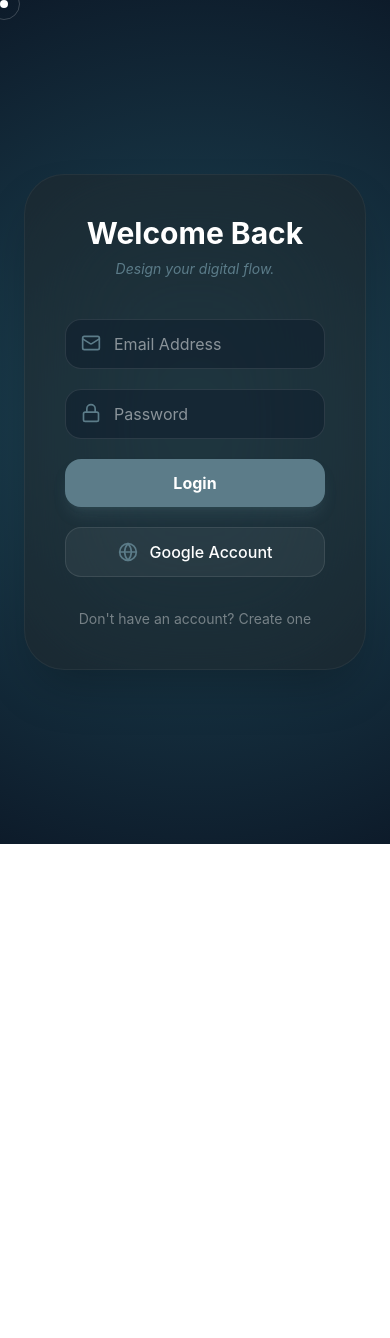
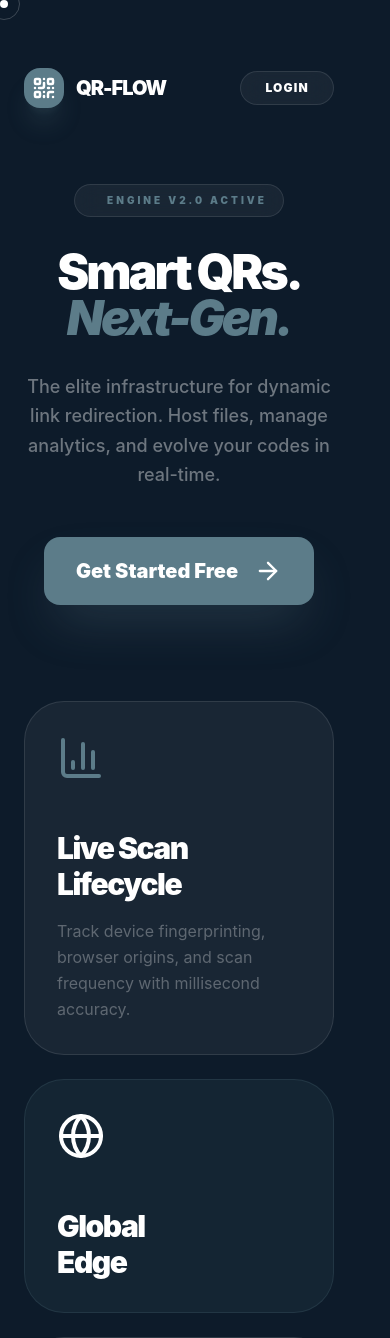
Before and after one commit to Gadi-Satwika/Shareable-QR, a React (Vite) app in the folder client/: page / in a window 390 px wide. Shown: the top 1338 px of the page. Before the commit the page ends 844 px from the top, so only its background shows below. Built offline with nearby package versions, Linux system fonts and the light colour scheme.

Commit message:
Added Landing Page and modified small changes

```diff
--- a/client/src/App.css
+++ b/client/src/App.css
@@ -182,3 +182,9 @@
     border-right-color: var(--border);
   }
 }
+
+
+html {
+  scroll-behavior: smooth;
+  background-color: #0D1B2A; /* Match your petrol theme */
+}
--- a/client/src/App.jsx
+++ b/client/src/App.jsx
@@ -8,6 +8,7 @@ import MyQRs from './pages/MyQRs';
 import ProtectedRoute from './components/ProtectedRoute';
 import Analytics from './pages/Analytics';
 import Settings from './pages/Settings';
+import Landing from './pages/Landing';
 
 const Layout = ({ children }) => {
     const location = useLocation();
@@ -40,6 +41,7 @@ function App() {
         <GlowCursor />
         <Layout>
             <Routes>
+              <Route path="/" element={<Landing />} />
               <Route path="/login" element={<Login />} />
               <Route
                   path="/dashboard"
@@ -73,7 +75,7 @@ function App() {
                       </ProtectedRoute>
                   }
               />
-              <Route path="/" element={localStorage.getItem('token') ? <Navigate to="/dashboard" /> : <Login />} />
+              <Route path="/" element={localStorage.getItem('token') ? <Navigate to="/dashboard" /> : <Landing />} />
             </Routes>
         </Layout>
     </Router>
--- a/client/src/index.css
+++ b/client/src/index.css
@@ -1,12 +1,19 @@
 @import "tailwindcss";
 
 @layer base {
+  html, body, #root {
+    margin: 0 !important;
+    padding: 0 !important;
+    width: 100vw !important;
+    min-height: 100vh;
+    overflow-x: hidden; /* Fixes the right-side gap */
+    background-color: #0D1B2A;
+  }
+
   body {
-    margin: 0;
-    /* Using the #1F4959 and #0D1B2A depth */
-    background: linear-gradient(135deg, #1F4959 0%, #0D1B2A 100%);
-    min-height: 100vh;
-    color: #FFFFFF;
-    font-family: 'Inter', sans-serif; /* Clean, modern font */
+    display: block !important;
+    /* Creating a deep, fixed background that never shifts */
+    background: radial-gradient(circle at 50% 0%, #1F4959 0%, #0D1B2A 70%);
+    background-attachment: fixed;
   }
 }
--- a/client/src/pages/Landing.jsx
+++ b/client/src/pages/Landing.jsx
@@ -1,3 +1,98 @@
-export default function Landing(){
-    return <div>Hello</div>
-}
+import React from 'react';
+import { Link } from 'react-router-dom';
+import { QrCode, ArrowRight, Zap, BarChart3, Shield, Globe, Layers } from 'lucide-react';
+
+const Landing = () => {
+    return (
+        <div className="w-full flex flex-col items-center selection:bg-[#5C7C89] bg-[#0D1B2A] min-h-screen overflow-x-hidden">
+
+            {/* --- PREMIUM NAVIGATION --- */}
+            <nav className="w-full max-w-7xl px-6 md:px-12 h-24 flex justify-between items-center z-50">
+                <div className="flex items-center gap-3">
+                    <div className="bg-[#5C7C89] p-2 md:p-2.5 rounded-2xl shadow-xl shadow-[#5C7C89]/20">
+                        <QrCode size={24} strokeWidth={2.5} className="text-white" />
+                    </div>
+                    <span className="text-xl md:text-2xl font-black tracking-tighter text-white uppercase">QR-Flow</span>
+                </div>
+                <Link to="/login" className="bg-white/5 hover:bg-white text-white hover:text-[#0D1B2A] px-6 md:px-8 py-2 md:py-3 rounded-full text-xs md:text-sm font-black transition-all border border-white/10 backdrop-blur-md uppercase tracking-widest">
+                    Login
+                </Link>
+            </nav>
+
+            {/* --- HERO SECTION: HIGH DENSITY & RESPONSIVE --- */}
+            <main className="w-full max-w-7xl px-6 md:px-12 pt-12 md:pt-32 pb-24 md:pb-40 flex flex-col items-center text-center">
+
+                {/* Status Badge */}
+                <div className="inline-flex items-center gap-2 bg-white/5 border border-white/10 px-4 py-2 rounded-full mb-8 md:mb-10 backdrop-blur-md">
+                    <div className="w-2 h-2 bg-[#5C7C89] rounded-full animate-ping"></div>
+                    <span className="text-[10px] font-black uppercase tracking-[0.3em] text-[#5C7C89]">Engine v2.0 Active</span>
+                </div>
+
+                {/* Main Heading: Responsive Sizing */}
+                <h1 className="text-5xl sm:text-6xl md:text-[8rem] lg:text-[10rem] font-black tracking-[-0.06em] leading-[0.95] md:leading-[0.85] mb-8 md:mb-12 text-white">
+                    Smart QRs. <br/>
+                    <span className="text-[#5C7C89] italic">Next-Gen.</span>
+                </h1>
+
+                {/* Description: Professional Weight */}
+                <p className="text-lg md:text-2xl text-white/40 max-w-3xl mb-12 md:mb-16 leading-relaxed font-medium">
+                    The elite infrastructure for dynamic link redirection. <br className="hidden md:block" />
+                    Host files, manage analytics, and evolve your codes in real-time.
+                </p>
+
+                {/* Exclusive CTA: Responsive Padding */}
+                <Link to="/login" className="group relative bg-[#5C7C89] text-white px-8 md:px-14 py-5 md:py-7 rounded-2xl md:rounded-[2.5rem] font-black text-xl md:text-2xl flex items-center gap-4 hover:bg-[#4a6570] transition-all shadow-2xl shadow-[#5C7C89]/30 mb-24 md:mb-40">
+                    Get Started Free
+                    <ArrowRight className="group-hover:translate-x-2 transition-transform" size={28} />
+                </Link>
+
+                {/* --- THE "NOT EMPTY" BENTO GRID --- */}
+                <div className="grid grid-cols-1 md:grid-cols-2 lg:grid-cols-3 gap-6 md:gap-8 w-full text-left">
+
+                    {/* Large Card: Fixed Text Color */}
+                    <div className="lg:col-span-2 bg-white/5 border border-white/10 p-8 md:p-12 rounded-[2.5rem] md:rounded-[4rem] flex flex-col justify-between hover:bg-white/[0.07] transition-all group">
+                        <BarChart3 className="text-[#5C7C89] mb-12 md:mb-20 group-hover:scale-110 transition-transform" size={48} />
+                        <div>
+                            <h3 className="text-3xl md:text-4xl font-black mb-4 tracking-tighter text-white">Live Scan Lifecycle</h3>
+                            <p className="text-white/30 text-base md:text-lg leading-relaxed">Track device fingerprinting, browser origins, and scan frequency with millisecond accuracy.</p>
+                        </div>
+                    </div>
+
+                    {/* Accent Card: Fixed Text Color */}
+                    <div className="bg-[#5C7C89]/10 border border-[#5C7C89]/20 p-8 md:p-12 rounded-[2.5rem] md:rounded-[4rem] flex flex-col justify-between hover:bg-[#5C7C89]/20 transition-all">
+                        <Globe className="text-white mb-12 md:mb-20" size={48} />
+                        <h3 className="text-3xl font-black tracking-tighter text-white">Global <br/> Edge</h3>
+                    </div>
+
+                    <FeatureCard icon={<Shield />} title="Secure Assets" desc="End-to-end encrypted file hosting for every QR asset." />
+                    <FeatureCard icon={<Zap />} title="Dynamic Logic" desc="Change destinations instantly without reprinting codes." />
+                    <FeatureCard icon={<Layers />} title="Management" desc="A unified library for all your dynamic flows." />
+                </div>
+            </main>
+
+            {/* --- EXCLUSIVE FOOTER: Responsive Layout --- */}
+            <footer className="w-full max-w-7xl px-6 md:px-12 py-12 md:py-20 border-t border-white/5 flex flex-col md:flex-row justify-between items-center gap-8 md:gap-10 opacity-30">
+                <div className="flex items-center gap-3">
+                    <QrCode size={20} className="text-white" />
+                    <span className="text-sm font-black tracking-widest uppercase text-white">QR-Flow Engine</span>
+                </div>
+                <div className="flex flex-wrap justify-center gap-6 md:gap-12 text-[10px] font-black uppercase tracking-[0.3em] text-white">
+                    <span className="hover:text-white cursor-pointer transition-colors">Privacy</span>
+                    <span className="hover:text-white cursor-pointer transition-colors">Infrastructure</span>
+                    <span className="hover:text-white cursor-pointer transition-colors">© 2026</span>
+                </div>
+            </footer>
+        </div>
+    );
+};
+
+// --- Corrected FeatureCard with Explicit White Text ---
+const FeatureCard = ({ icon, title, desc }) => (
+    <div className="bg-white/5 border border-white/10 p-8 md:p-10 rounded-[2.5rem] md:rounded-[3.5rem] hover:border-[#5C7C89]/50 transition-all group">
+        <div className="text-[#5C7C89] mb-6 md:mb-8 group-hover:scale-110 transition-transform">{icon}</div>
+        <h3 className="text-lg md:text-xl font-black mb-4 tracking-tight uppercase text-white">{title}</h3>
+        <p className="text-white/20 text-sm leading-relaxed">{desc}</p>
+    </div>
+);
+
+export default Landing;
```
